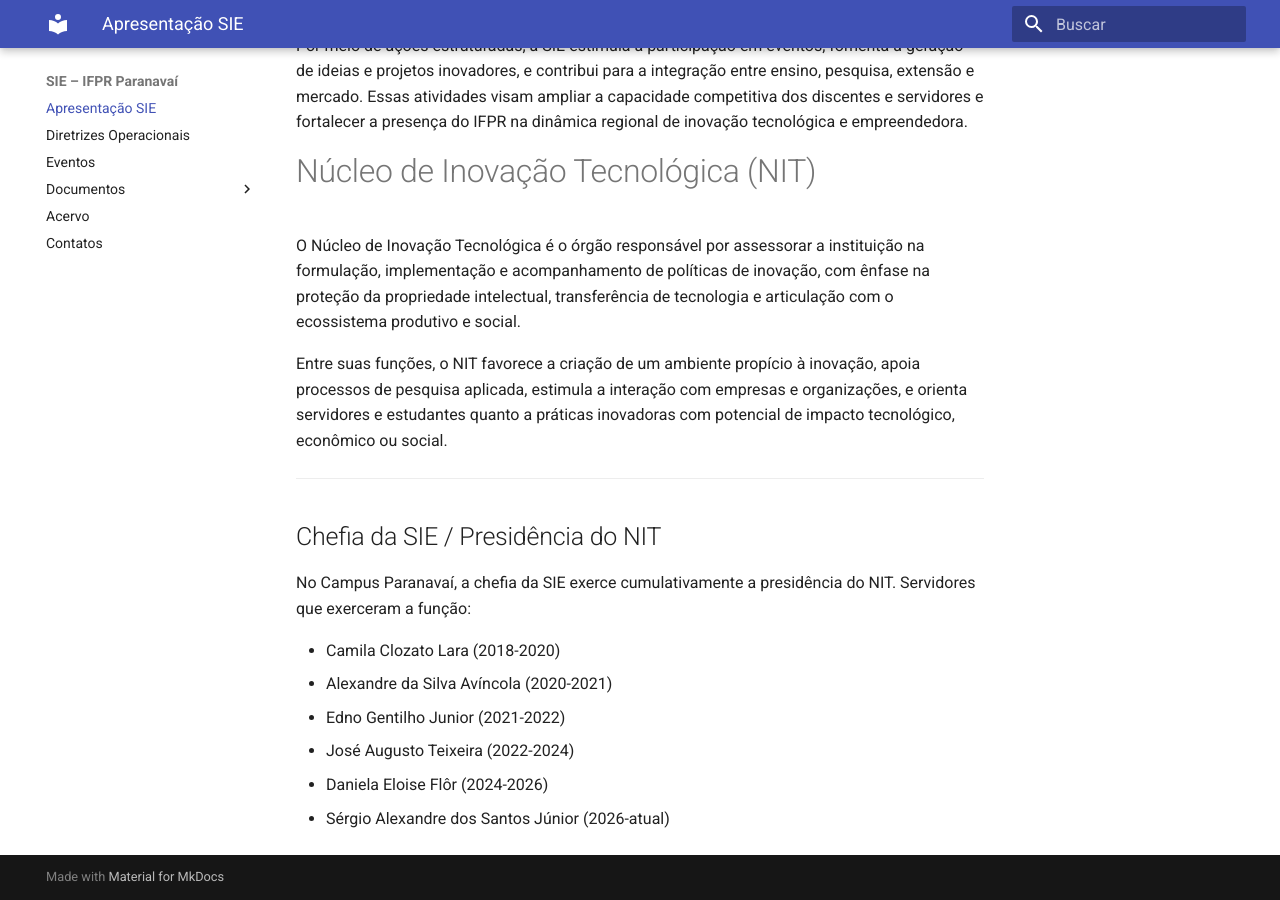
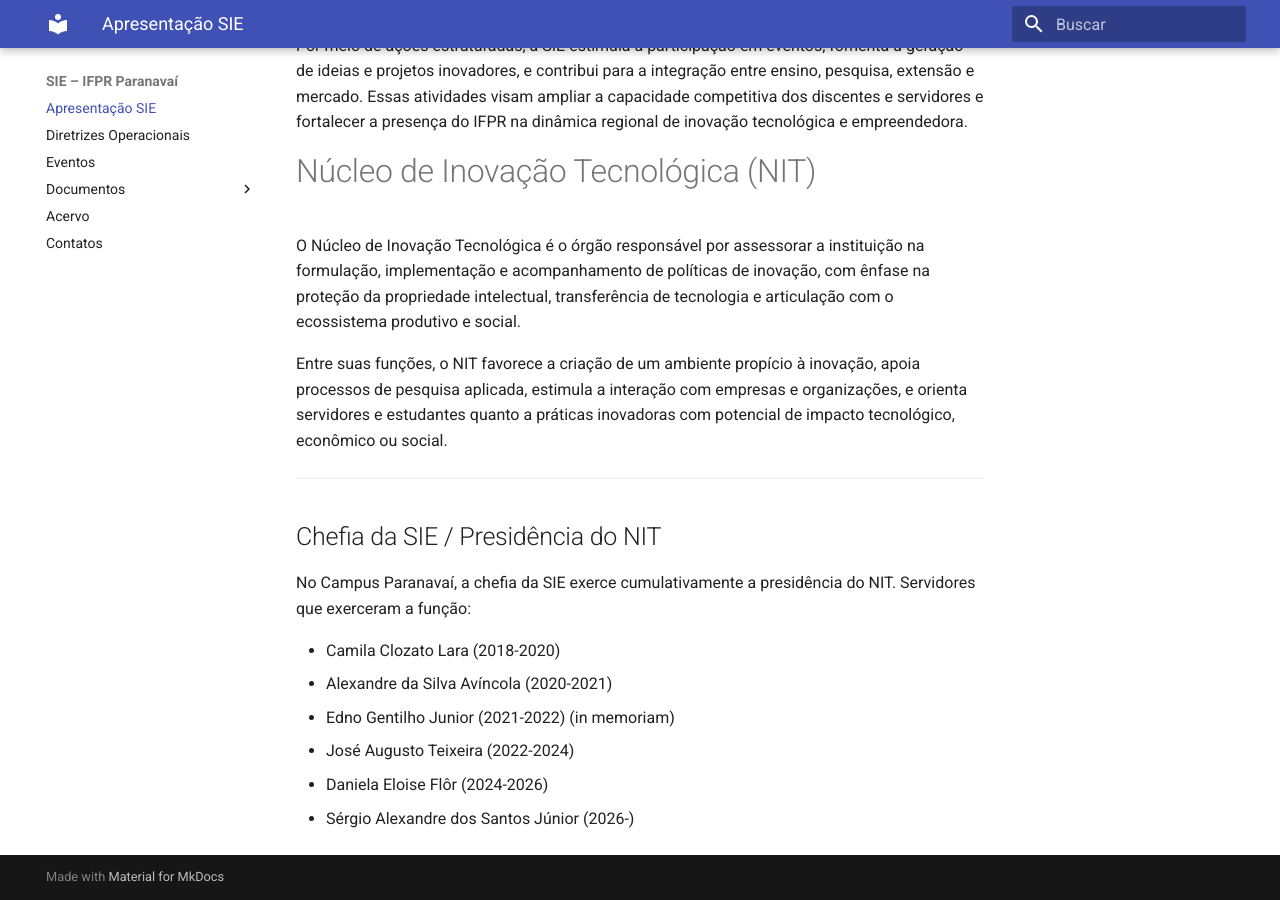
Before and after one commit to ifpr-sie-paranavai/dossie, an MkDocs documentation site: the page built from docs/apresentacao.md, in a window 1280 px wide and 900 px high, scrolled down 774 px. Built offline with MkDocs 1.6.1 and Material for MkDocs 9.7.7, drawn with Linux system fonts in a browser that asks for light colours.

Commit message:
Update apresentacao.md

```diff
--- a/docs/apresentacao.md
+++ b/docs/apresentacao.md
@@ -26,7 +26,7 @@ No Campus Paranavaí, a chefia da SIE exerce cumulativamente a presidência do N
 
 - Camila Clozato Lara (2018-2020)
 - Alexandre da Silva Avíncola (2020-2021)
-- Edno Gentilho Junior (2021-2022)
+- Edno Gentilho Junior (2021-2022) (in memoriam)
 - José Augusto Teixeira (2022-2024)
 - Daniela Eloise Flôr (2024-2026)
-- Sérgio Alexandre dos Santos Júnior (2026-atual)
+- Sérgio Alexandre dos Santos Júnior (2026-)
```
